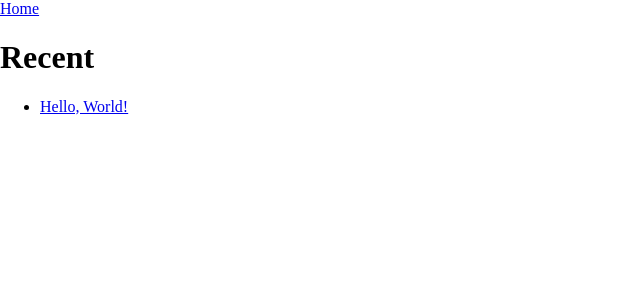
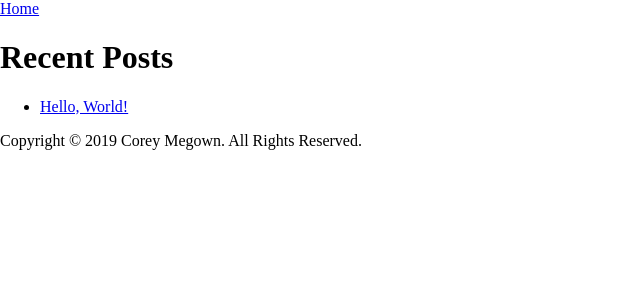
Before and after one commit to cmegown/cmegown.github.io, a Jekyll site: the page built from index.html, in a window 1280 px wide. Shown: the top 300 px of the page, without its empty margins (0-640 px from the left). Built offline with Jekyll 4.4.1, drawn with Linux system fonts in a browser that asks for light colours.

Commit message:
adding footer copyright

```diff
--- a/_layouts/default.html
+++ b/_layouts/default.html
@@ -17,5 +17,8 @@
     <main>
       {{ content }}
     </main>
+    <footer>
+      Copyright &copy; {{ site.time | date: '%Y' }} Corey Megown. All Rights Reserved.
+    </footer>
   </body>
 </html>
--- a/index.html
+++ b/index.html
@@ -3,12 +3,12 @@ layout: default
 title: Home
 ---
 
-<h1>Recent</h1>
+<h1>Recent Posts</h1>
 
 <ul>
   {% for post in site.posts %}
     <li>
-      <a href="{{ post.url | prepend: site.baseurl }}">{{ post.title }}</a>
+      <a href="{{ post.url }}">{{ post.title }}</a>
     </li>
   {% endfor %}
 </ul>
```
